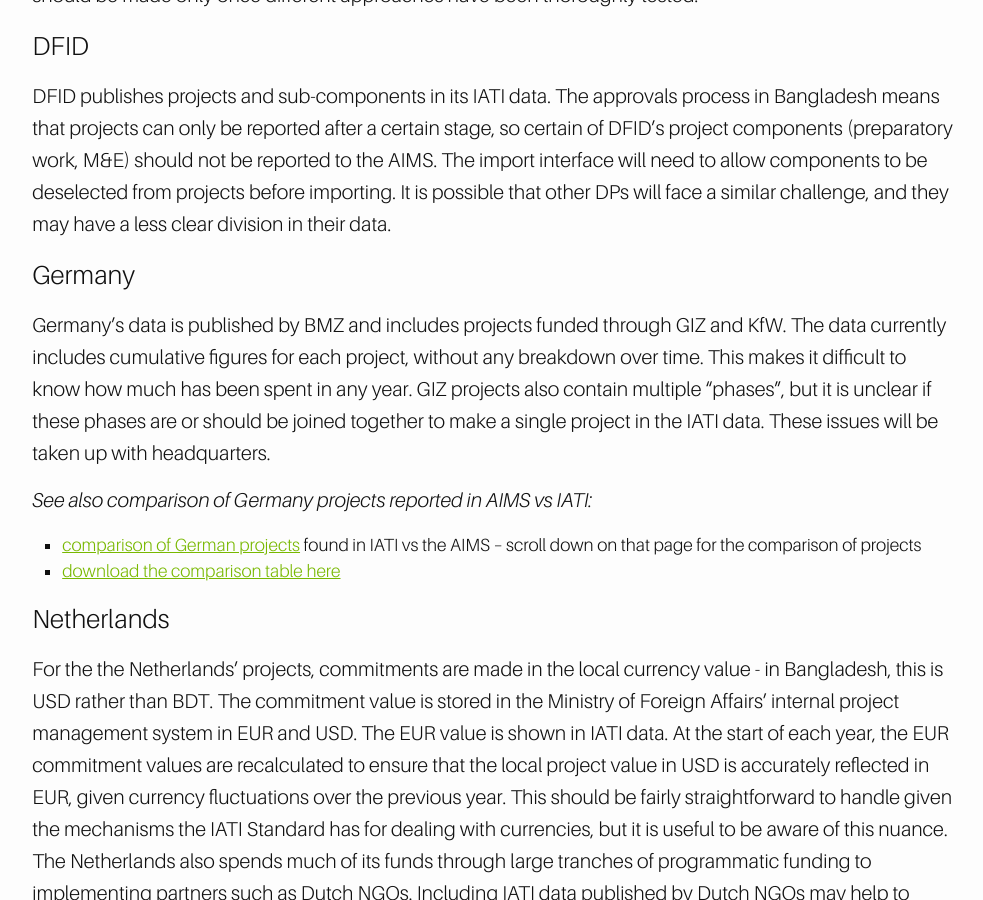
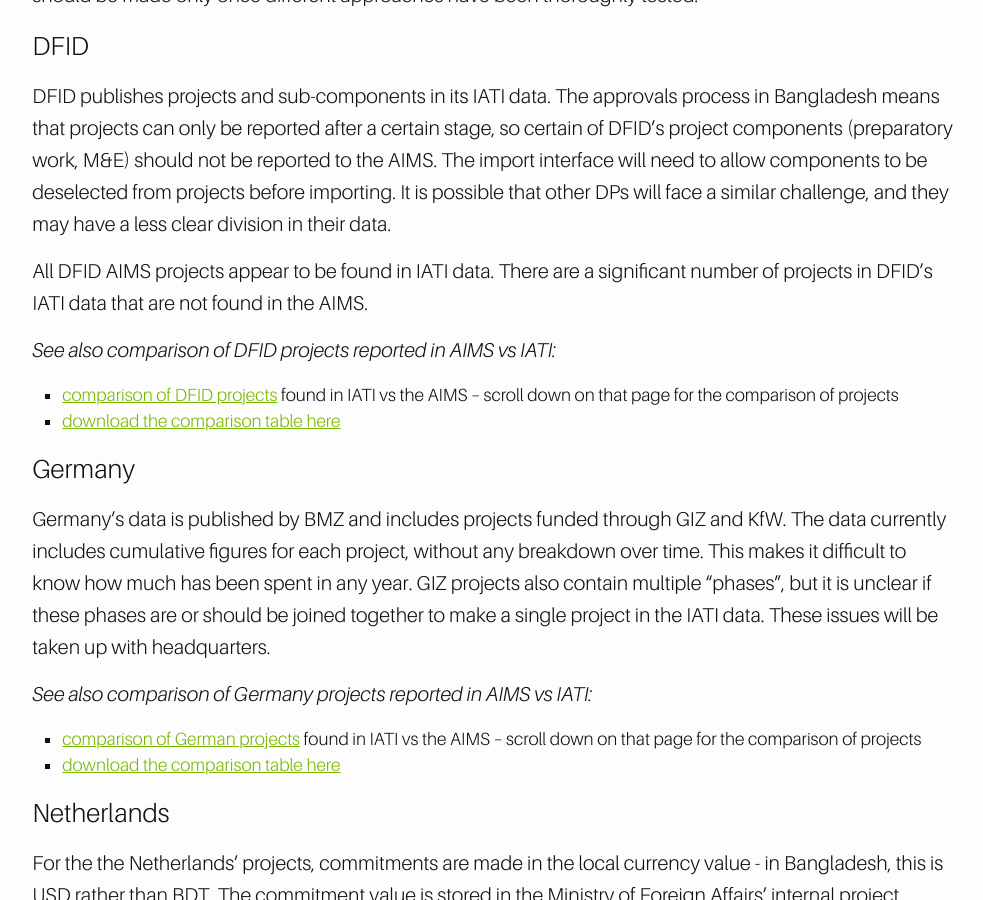
Before and after one commit to BD-IATI/bd-iati.github.io, a Jekyll site: the page built from _background/donor_data.md, in a window 1280 px wide and 900 px high, scrolled down 1793 px. Shown: the whole window, without its empty margins (261-1244 px from the left). Built offline with Jekyll 4.4.1, drawn with Linux system fonts in a browser that asks for light colours; nearby versions of some CDN libraries; comment, search, counter and statistics services are not loaded.

Commit message:
Add DFID data comparison

```diff
--- a/_background/donor_data.md
+++ b/_background/donor_data.md
@@ -46,6 +46,13 @@
 ### DFID
 DFID publishes projects and sub-components in its IATI data. The approvals process in Bangladesh means that projects can only be reported after a certain stage, so certain of DFID's project components (preparatory work, M&E) should not be reported to the AIMS. The import interface will need to allow components to be deselected from projects before importing. It is possible that other DPs will face a similar challenge, and they may have a less clear division in their data.
 
+All DFID AIMS projects appear to be found in IATI data. There are a significant number of projects in DFID's IATI data that are not found in the AIMS.
+
+*See also comparison of DFID projects reported in AIMS vs IATI:*
+
+* [comparison of DFID projects](https://github.com/BD-IATI/donor-data/blob/master/dfid/dfid.ipynb) found in IATI vs the AIMS &ndash; scroll down on that page for the comparison of projects
+* [download the comparison table here](https://raw.githubusercontent.com/BD-IATI/donor-data/master/dfid/iati_projects_and_aims.csv)
+
 ### Germany
 Germany's data is published by BMZ and includes projects funded through GIZ and KfW. The data currently includes cumulative figures for each project, without any breakdown over time. This makes it difficult to know how much has been spent in any year. GIZ projects also contain multiple "phases", but it is unclear if these phases are or should be joined together to make a single project in the IATI data. These issues will be taken up with headquarters.
 
```
